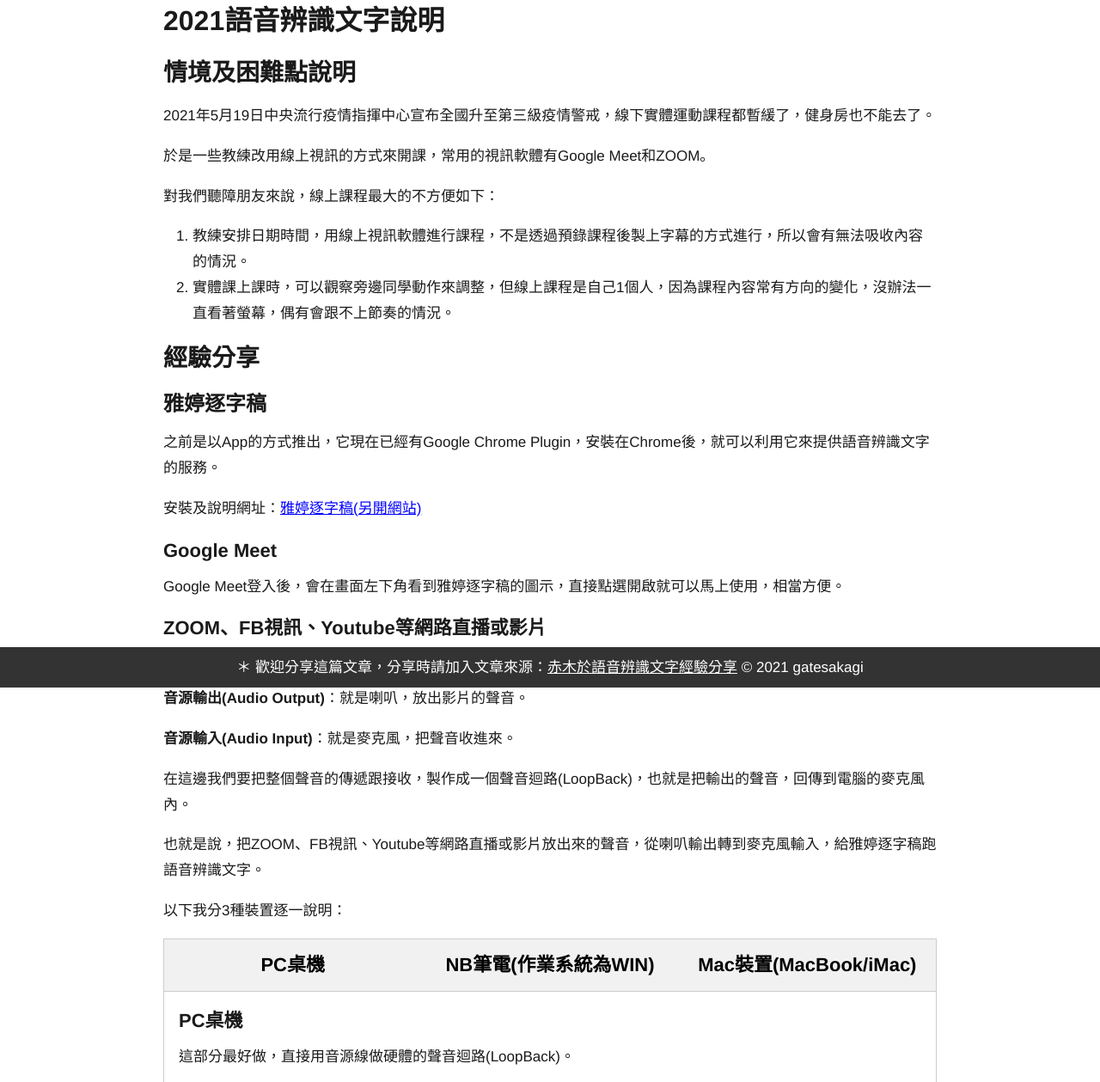
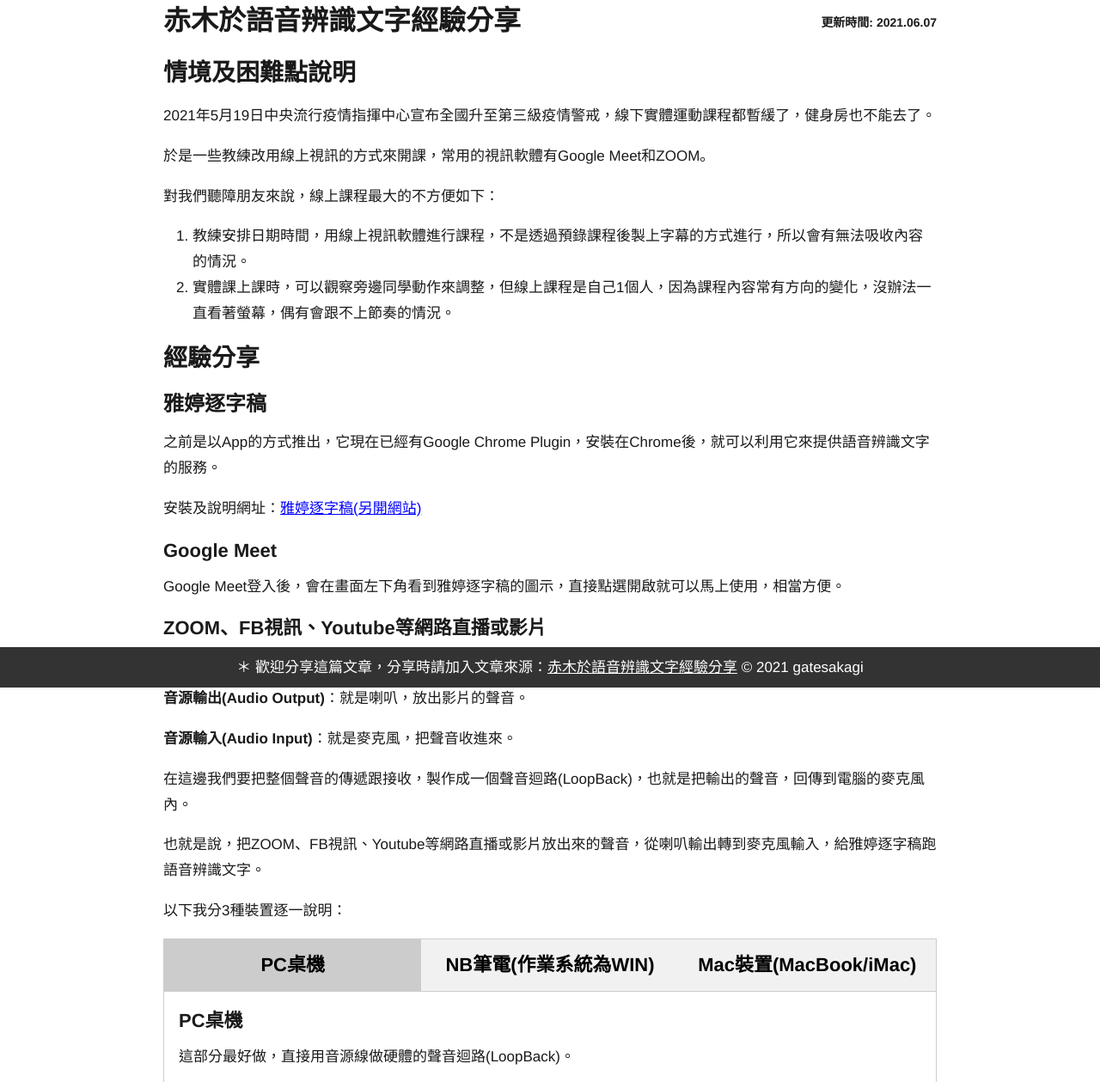
Before and after one commit to gatesakagi/audiototext, a plain HTML site: page index.html in a window 1280 px wide. Shown: the top 1259 px of the page at 86% size. Drawn offline with Linux system fonts and the light colour scheme.

Commit message:
加上更新日期

```diff
--- a/index.html
+++ b/index.html
@@ -20,7 +20,7 @@
 </head>
 <body>
     <div class="container">
-        <h1>2021語音辨識文字說明</h1>
+        <h1>赤木於語音辨識文字經驗分享<span class="updatetext">更新時間: 2021.06.07</span></h1>
         <h2>情境及困難點說明</h2>
         <p>2021年5月19日中央流行疫情指揮中心宣布全國升至第三級疫情警戒，線下實體運動課程都暫緩了，健身房也不能去了。</p>
         <p>於是一些教練改用線上視訊的方式來開課，常用的視訊軟體有Google Meet和ZOOM。</p>
@@ -191,7 +191,7 @@
             for (let index = 0; index < tabBoxes.length; index++){
                 tabBoxes[index].style.display = 'none';
             }
-            document.getElementById(targetID).style.display = "block";
+            document.getElementById(targetID).style.display = 'block';
         }
 
         function removeClass(elementList, className){
@@ -203,7 +203,6 @@
                 });
             }
         }
-        tabBoxShow('pc');
         let navtabItems = document.querySelectorAll('.navtabitem');
         navtabItems.forEach(element => {
             element.addEventListener('click', function(){
@@ -213,6 +212,7 @@
                 tabBoxShow(tabtarget);
             }, false);
         });
+        navtabItems[0].click();
     </script>
 </body>
 </html>
--- a/style.css
+++ b/style.css
@@ -20,6 +20,11 @@ body > *{
     max-width: 100%;
     margin: auto;
     padding: 0 30px;
+}
+.updatetext{
+    font-size: 1.4rem;
+    font-weight: bold;
+    float: right;
 }
 h1,h2,h3,h4,h5,h6{
     line-height: 1.5;
@@ -76,10 +81,6 @@ a:hover{ color: red; }
     border: 1px solid #ccc;
     margin-bottom: 5em;
 }
-@media only screen and (min-width: 768px) {
-    .container{ max-width: 960px; }
-    .navtabitem{ flex: 0 0 33.3333%; }
-}
 footer{
     background-color: #333;
     color: #FFF;
@@ -97,3 +98,8 @@ footer a:hover{
     color: #FFF;
     text-decoration: underline;
 }
+@media only screen and (min-width: 768px) {
+    .updatetext{ margin-top: 1.6rem; }
+    .container{ max-width: 960px; }
+    .navtabitem{ flex: 0 0 33.3333%; }
+}
```
